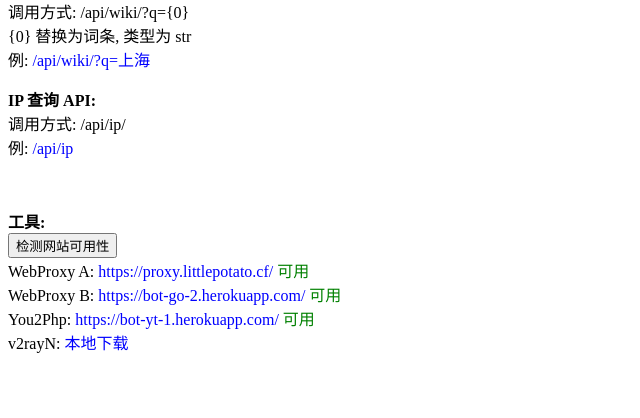
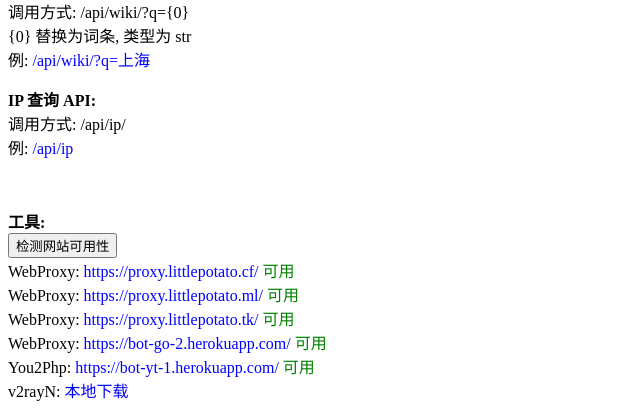
Before and after one commit to justsweetpotato/potato-search, a Django app: page /doc/?location=off&lang=lang_zh-CN&status=1 in a window 1280 px wide. Shown: the part 564-982 px from the top of the page, without its empty margins (0-640 px from the left). Before the commit the page ends 917 px from the top, so only its background shows below. Run offline with Django 3.2, Linux system fonts and the light colour scheme; data that the repository does not hold is empty.

Commit message:
make proxy choice be better

```diff
--- a/potato/data.py
+++ b/potato/data.py
@@ -19,8 +19,10 @@
 
 # (名称, 网址, 状态)
 WEB = (
-    ('WebProxy A', 'https://proxy.littlepotato.cf/', ''),  # 通用代理要放第一个后面会根据索引获取
-    ('WebProxy B', 'https://bot-go-2.herokuapp.com/', ''),
+    ('WebProxy', 'https://proxy.littlepotato.cf/', ''),
+    ('WebProxy', 'https://proxy.littlepotato.ml/', ''),
+    ('WebProxy', 'https://proxy.littlepotato.tk/', ''),
+    ('WebProxy', 'https://bot-go-2.herokuapp.com/', ''),
     ('You2Php', 'https://bot-yt-1.herokuapp.com/', ''),
 )
 
--- a/potato/templates/lang_en/index.html
+++ b/potato/templates/lang_en/index.html
@@ -21,7 +21,7 @@
         Apps
     </span>
     <div class="div_app_link">
-        <a class="div_app_a1" href="https://proxy.littlepotato.life"><img class="img_app1" src="/static/hacker.png"><br>Web Proxy</a>
+        <a class="div_app_a1" href="{{ proxy }}"><img class="img_app1" src="/static/hacker.png"><br>Web Proxy</a>
         <hr>
         <a class="div_app_a1" href="{% url 'tools:obelisk_beta' %}?location={{ location }}&lang={{ lang }}"><img class="img_app1" src="/static/weini.jpg"><br>Vertical
             typesetting(Beta)</a>
--- a/potato/templates/lang_zh-CN/index.html
+++ b/potato/templates/lang_zh-CN/index.html
@@ -21,7 +21,7 @@
         Apps
     </span>
     <div class="div_app_link">
-        <a class="div_app_a1" href="https://proxy.littlepotato.life"><img class="img_app1" src="/static/hacker.png"><br>网页代理</a>
+        <a class="div_app_a1" href="{{ proxy }}"><img class="img_app1" src="/static/hacker.png"><br>网页代理</a>
         <hr>
         <a class="div_app_a1" href="{% url 'tools:obelisk' %}?location={{ location }}&lang={{ lang }}"><img class="img_app1" src="/static/weini.jpg"><br>文本纵排</a>
     </div>
--- a/potato/templates/lang_zh-TW/index.html
+++ b/potato/templates/lang_zh-TW/index.html
@@ -21,7 +21,7 @@
         Apps
     </span>
     <div class="div_app_link">
-        <a class="div_app_a1" href="https://proxy.littlepotato.life"><img class="img_app1" src="/static/hacker.png"><br>網頁代理</a>
+        <a class="div_app_a1" href="{{ proxy }}"><img class="img_app1" src="/static/hacker.png"><br>網頁代理</a>
         <hr>
         <a class="div_app_a1" href="{% url 'tools:obelisk_beta' %}?location={{ location }}&lang={{ lang }}"><img class="img_app1" src="/static/weini.jpg"><br>縱排轉換(測試版)</a>
     </div>
--- a/potato/views.py
+++ b/potato/views.py
@@ -16,6 +16,7 @@
 from .data import check_web
 from .data import error_403
 from .data import choice_template
+from .data import WEB
 
 LANGUAGE_LIST = ['lang_en', 'lang_zh-CN', 'lang_zh-TW']
 
@@ -52,6 +53,7 @@
     content = {"msg": s_msg}
     content['location'] = location
     content['lang'] = language
+    content['proxy'] = WEB[0][1]
     template = choice_template(language, 'index')
 
     return render(request, template, content)
```
